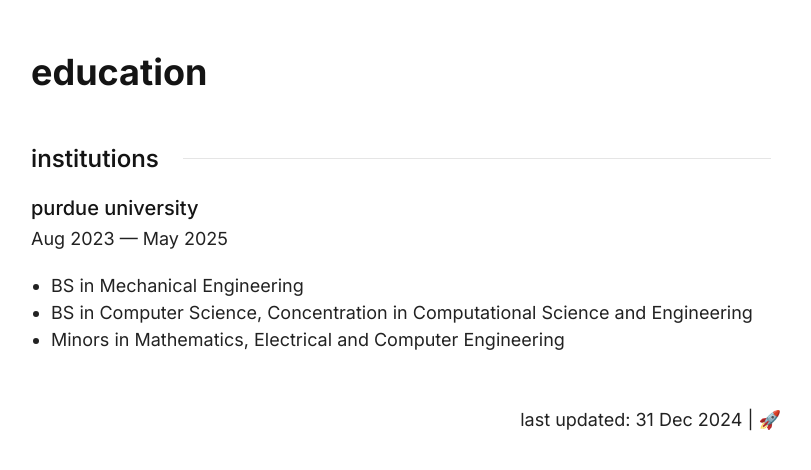
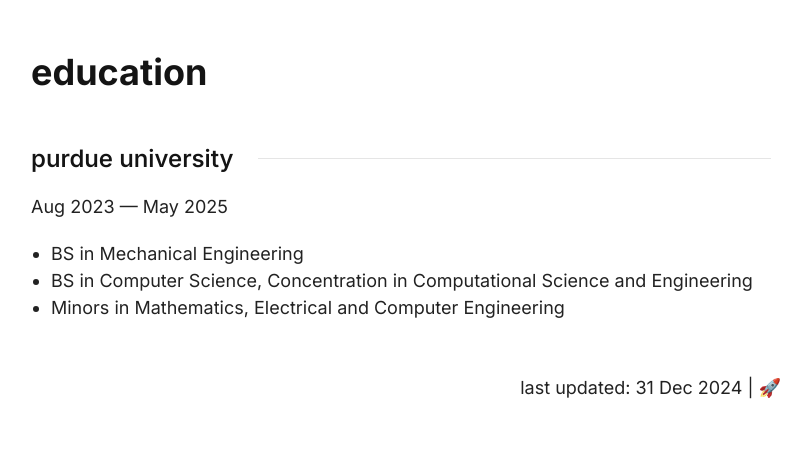
Before and after one commit to vindou/vindou, a Jekyll site: the page built from education/index.html, in a window 1280 px wide. Shown: the top 470 px of the page, without its empty margins (239-1050 px from the left). Built offline with Jekyll 4.4.1, drawn with Linux system fonts in a browser that asks for light colours.

Commit message:
Update index.html

```diff
--- a/education/index.html
+++ b/education/index.html
@@ -13,11 +13,10 @@
 
 <div class="section">
     <div class="text-container">
-      <h2>institutions<hr></h2>
+      <h2>purdue university<hr></h2>
     </div>
     <div class="subsection">
       <div class="text-container">
-        <h3>purdue university</h3>
         <p>Aug 2023 — May 2025</p>
         <ul>
             <li>BS in Mechanical Engineering</li>
```
